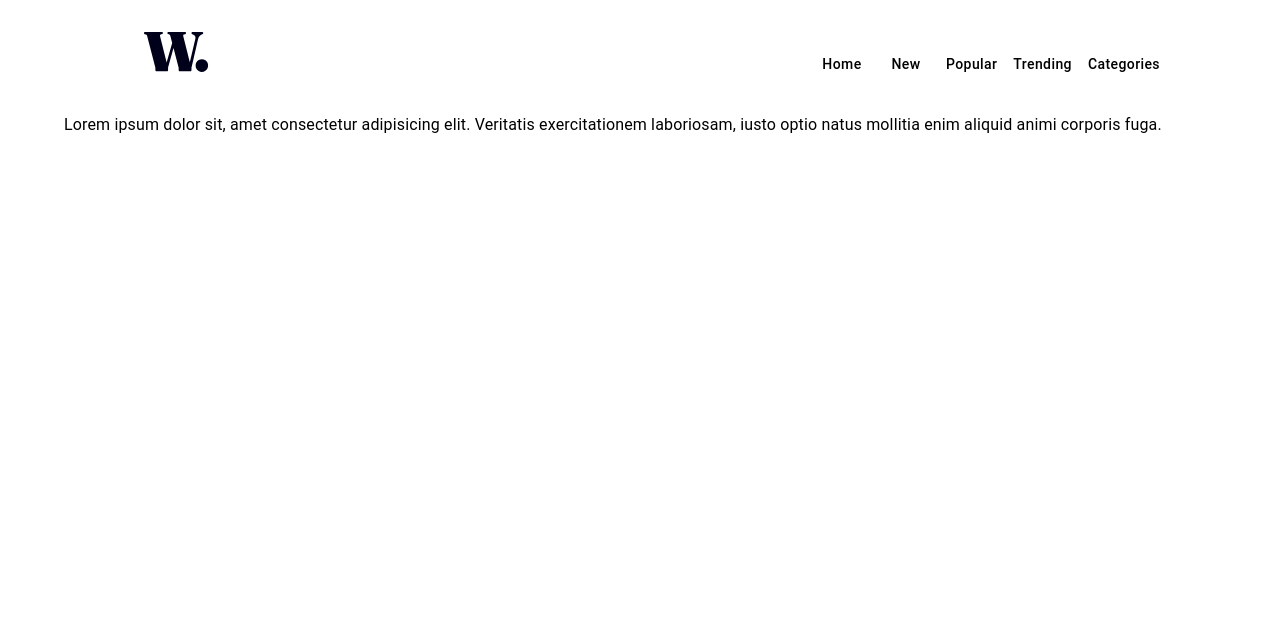
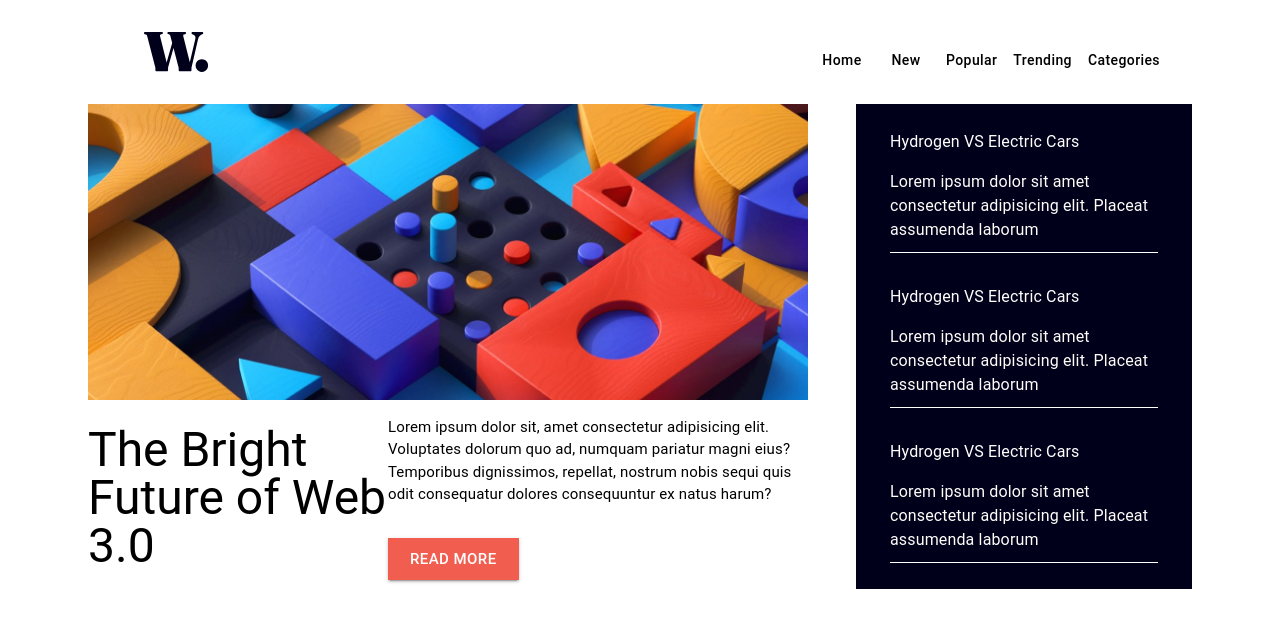
Before and after one commit to purvasharmadev/news-homepage, a React (Create React App) app: page / in a window 1280 px wide. Shown: the top 628 px of the page. Built offline with nearby package versions, Linux system fonts and the light colour scheme.

Commit message:
style: added header and sidebar

```diff
--- a/src/components/Header.jsx
+++ b/src/components/Header.jsx
@@ -1,13 +1,33 @@
+import { Button, Grid } from "@mui/material";
 import Typography from "@mui/material/Typography";
+import { Container } from "@mui/system";
+import { headerBanner } from "../constant";
 
 function Header() {
   return (
-    <header>
-        <Typography>
-            Lorem ipsum dolor sit, amet consectetur adipisicing elit. Veritatis exercitationem laboriosam, iusto optio natus mollitia enim aliquid animi corporis fuga.
-        </Typography>
-    </header>
-  )
+      <Container>
+      <img  src={headerBanner} alt="banner" />
+      <Grid container direction={'row'} alignItems={'center'} justifyContent={'space-between'} paddingY={2}>
+        <Grid item sm={4} lg={5}>
+        <Typography variant="h3" sx={{lineHeight:'100%'}}>
+       The Bright Future of Web 3.0
+      </Typography>
+        </Grid>
+      <Grid item sm={8} lg={7}>
+      <Typography sx={{fontSize:'15px',padding:'0 0 2rem 0'}}>
+        Lorem ipsum dolor sit, amet consectetur adipisicing elit. Voluptates
+        dolorum quo ad, numquam pariatur magni eius? Temporibus dignissimos,
+        repellat, nostrum nobis sequi quis odit consequatur dolores consequuntur
+        ex natus harum?
+      </Typography>
+      <Button sx={{ backgroundColor:'hsl(5, 85%, 63%) !important',
+                borderRadius:'0 !important'}} size="large" variant="contained">
+        READ MORE
+      </Button>
+      </Grid>
+      </Grid>
+    </Container>
+  );
 }
 
-export default Header
+export default Header;
--- /dev/null
+++ b/src/components/SideBar.jsx
@@ -0,0 +1,44 @@
+import { Container, Divider, Paper, Typography } from '@mui/material'
+import { Box } from '@mui/system'
+import React from 'react'
+
+function SideBar() {
+  return (
+    <Container >
+        <Paper sx={{backgroundColor:'hsl(240, 100%, 5%)',padding:'10px',borderRadius:'0'}} elevation={0}>
+            <Box padding={1}>
+            <Typography sx={{color:'white',padding:'8px 1rem'}}>
+                Hydrogen VS Electric Cars
+            </Typography>
+            <Typography sx={{color:'hsl(36, 100%, 99%)',padding:'8px 1rem'}} >
+                Lorem ipsum dolor sit amet consectetur adipisicing elit. Placeat assumenda laborum
+                <Divider  sx={{borderColor:'white',marginTop:'10px'}}  />
+            </Typography>
+            </Box>
+
+
+            <Box padding={1}>
+            <Typography sx={{color:'white',padding:'8px 1rem'}}>
+                Hydrogen VS Electric Cars
+            </Typography>
+            <Typography sx={{color:'hsl(36, 100%, 99%)',padding:'8px 1rem'}} >
+                Lorem ipsum dolor sit amet consectetur adipisicing elit. Placeat assumenda laborum
+                <Divider  sx={{borderColor:'white',marginTop:'10px'}}  />
+            </Typography>
+            </Box>
+
+            <Box padding={1}>
+            <Typography sx={{color:'white',padding:'8px 1rem'}}>
+                Hydrogen VS Electric Cars
+            </Typography>
+            <Typography sx={{color:'hsl(36, 100%, 99%)',padding:'8px 1rem'}} >
+                Lorem ipsum dolor sit amet consectetur adipisicing elit. Placeat assumenda laborum
+                <Divider  sx={{borderColor:'white',marginTop:'10px'}}  />
+            </Typography>
+            </Box>
+        </Paper>
+    </Container>
+  )
+}
+
+export default SideBar
--- a/src/constant.js
+++ b/src/constant.js
@@ -1,7 +1,9 @@
 import logo from "./assets/images/logo.svg"
 import menuLogo from "./assets/images/icon-menu.svg"
+import banner from "./assets/images/image-web-3-desktop.jpg"
 
 
 
 export const brandLogo = logo
 export const menuIcon = menuLogo
+export const headerBanner = banner
--- a/src/pages/home.jsx
+++ b/src/pages/home.jsx
@@ -2,12 +2,24 @@ import React from 'react'
 import Header from '../components/Header'
 import NavBar from '../components/NavBar'
 import Container from "@mui/material/Container";
+import SideBar from '../components/SideBar';
+import { Grid } from '@mui/material';
 
 function Home() {
   return (
     <Container>
     <NavBar/>
-    <Header/>
+    <Grid container direction={'row'}>
+      <Grid item lg={8}>
+      <Header/>
+      </Grid>
+      <Grid item lg={4}>
+      <SideBar/>
+      </Grid>
+
+
+    </Grid>
+
     </Container>
   )
 }
--- a/src/style/globalStyles.js
+++ b/src/style/globalStyles.js
@@ -10,6 +10,11 @@ export default function GlobalStyles(){
                 boxSizing: "border-box",
                 color:'black'
               },
+              img:{
+                display:'block',
+                maxWidth:'100%'
+              },
+
 
         }} />
 
```
